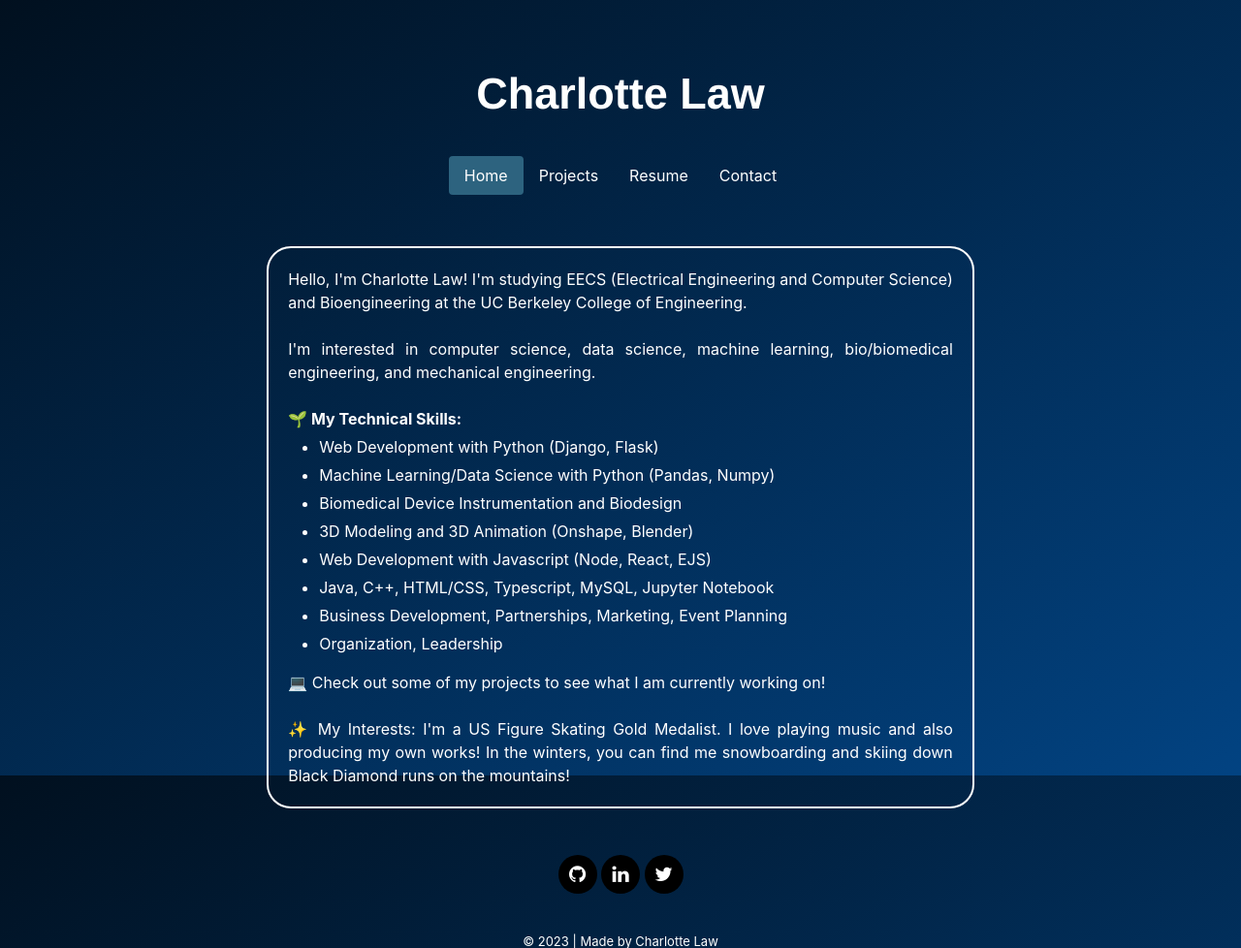
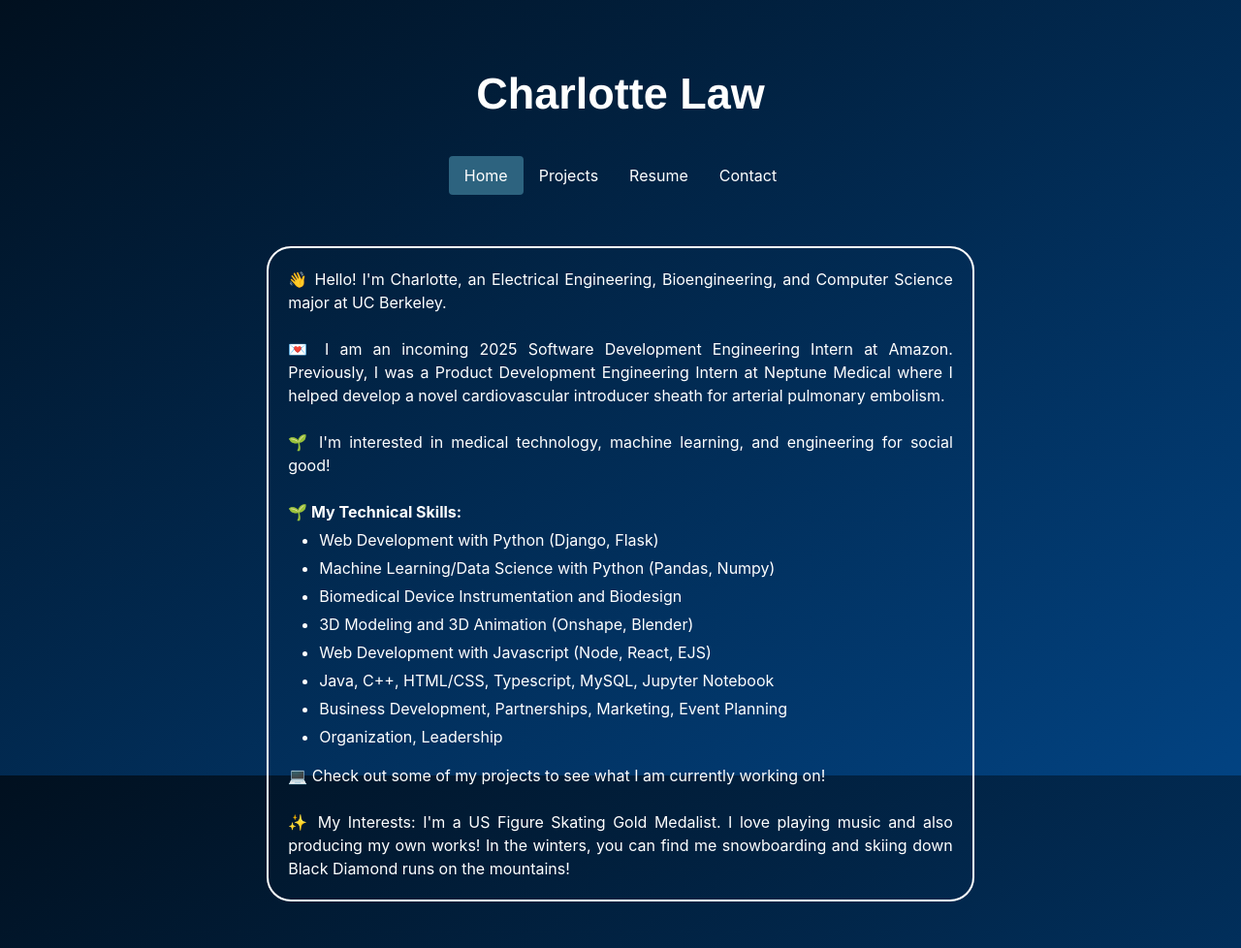
Before and after one commit to CharlotteLaw/Website, a Django app: page / in a window 1280 px wide. Shown: the top 978 px of the page at 97% size. Run offline with Django 4.2, Linux system fonts and the light colour scheme.

Commit message:
Update home.html

```diff
--- a/templates/home.html
+++ b/templates/home.html
@@ -20,8 +20,9 @@
 <br>
 <!-- text-align: justify; text-justify: inter-word; -->
     <div style="width: 57%; padding: 60px 0; border: 2px solid white; border-radius: 25px; padding: 20px; text-align: justify; text-justify: inter-character; color:white">
-      <a>Hello, I'm Charlotte Law! I'm studying EECS (Electrical Engineering and Computer Science) and Bioengineering at the UC Berkeley College of Engineering.</a><br><br>
-      <a>I'm interested in computer science, data science, machine learning, bio/biomedical engineering, and mechanical engineering.</a><br><br>
+      <a>👋 Hello! I'm Charlotte, an Electrical Engineering, Bioengineering, and Computer Science major at UC Berkeley.</a><br><br>
+      <a>💌 I am an incoming 2025 Software Development Engineering Intern at Amazon. Previously, I was a Product Development Engineering Intern at Neptune Medical where I helped develop a novel cardiovascular introducer sheath for arterial pulmonary embolism.</a><br><br>
+      <a>🌱 I'm interested in medical technology, machine learning, and engineering for social good!</a><br><br>
       <a style="font-weight:bold;">🌱  My Technical Skills:</a>
         <ul >
             <li>Web Development with Python (Django, Flask)</li>
@@ -31,7 +32,7 @@
             <li>Web Development with Javascript (Node, React, EJS)</li>
             <li>Java, C++, HTML/CSS, Typescript, MySQL, Jupyter Notebook</li>
             <li>Business Development, Partnerships, Marketing, Event Planning</li>
-            <li>Organization, Leadership </li>
+            <li>Organization, Leadership</li>
         </ul>
       <a>💻  Check out some of my projects to see what I am currently working on!</a><br><br>
       <a>✨ My Interests: I'm a US Figure Skating Gold Medalist. I love playing music and also producing my own works! In the winters, you can find me snowboarding and skiing down Black Diamond runs on the mountains!</a><br>
```
